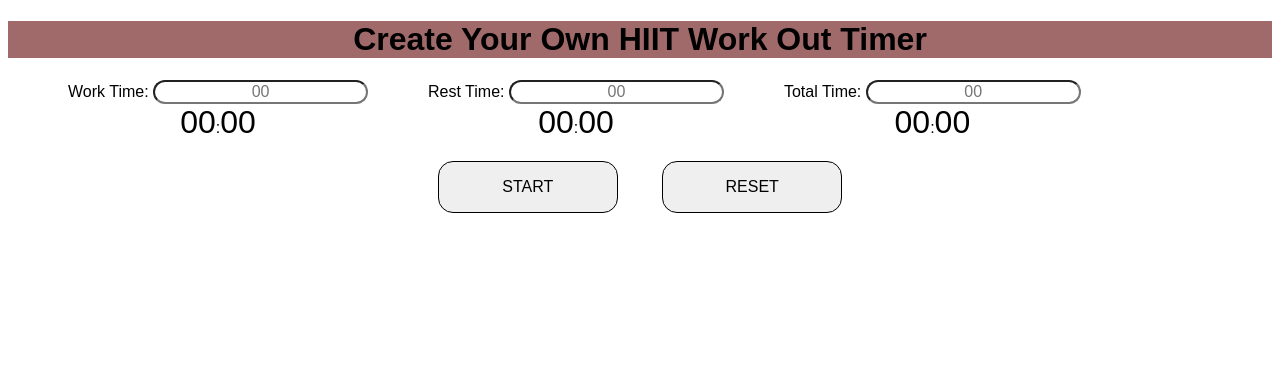
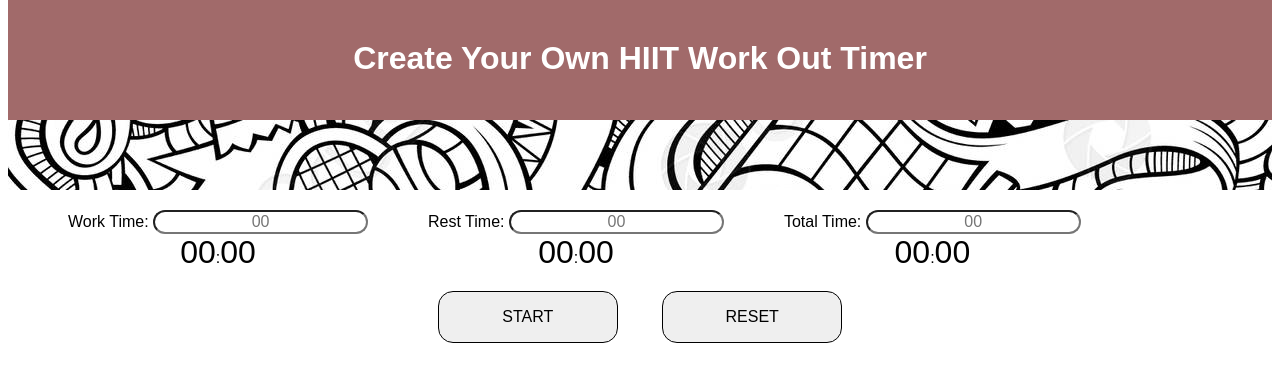
Before and after one commit to erinsp13/HIIT-Timer, a plain HTML site: page index.html in a window 1280 px wide. Drawn offline with Linux system fonts and the light colour scheme; files that its build step writes are made by us from their sources.

Commit message:
added image to showcase, moved header

```diff
--- a/style.css
+++ b/css/style.css
@@ -1,10 +1,18 @@
 * {
+    margin-top: 0%;
     text-align: center;
     font-family: Arial, Helvetica, sans-serif;
     color:#000
+
 }
 header{
     background-color: rgb(161, 106, 106);
+    height: 80px;
+    padding-top: 40px;
+}
+#showcase{
+    background-image:url('../images/image.jpg');
+    height: 70px;
 }
 
 button
@@ -31,6 +39,7 @@ button:hover{
 h1
 {
     text-align: center;
+    color:#fff
 }
 
 
@@ -50,3 +59,6 @@ input{
     float: left;
     margin-left: 60px;
 }
+.container{
+    padding-top: 20px;
+}
```
Also changed, not shown: images/image.jpg (added).
